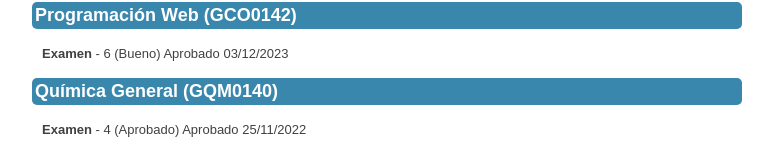
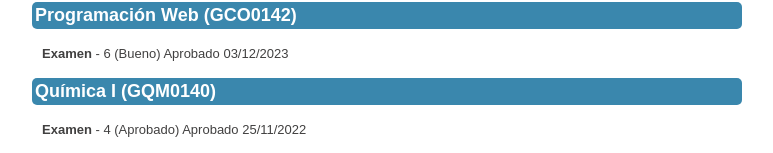
Before and after one commit to Vasili721/autogestion-uca, a plain HTML site: page materias_aprobadas.html in a window 1280 px wide. Shown: the part 1208-1361 px from the top of the page, without its empty margins (253-1026 px from the left). Drawn offline with Linux system fonts and the light colour scheme.

Commit message:
Update materias_aprobadas.html

```diff
--- a/materias_aprobadas.html
+++ b/materias_aprobadas.html
@@ -74,7 +74,7 @@
             <p><span>Examen</span> - 9 (Distinguido) Aprobado 04/12/2024</p>
             <h2>Programación Web (GCO0142)</h2>
             <p><span>Examen</span> - 6 (Bueno) Aprobado 03/12/2023</p>
-            <h2>Química General (GQM0140)</h2>
+            <h2>Química I (GQM0140)</h2>
             <p><span>Examen</span> - 4 (Aprobado) Aprobado 25/11/2022</p>
             <h2>Redes de Comunicación (GCO0208)</h2>
             <p><span>Examen</span> - 5 (Aprobado) Aprobado 15/06/2024</p>
```
